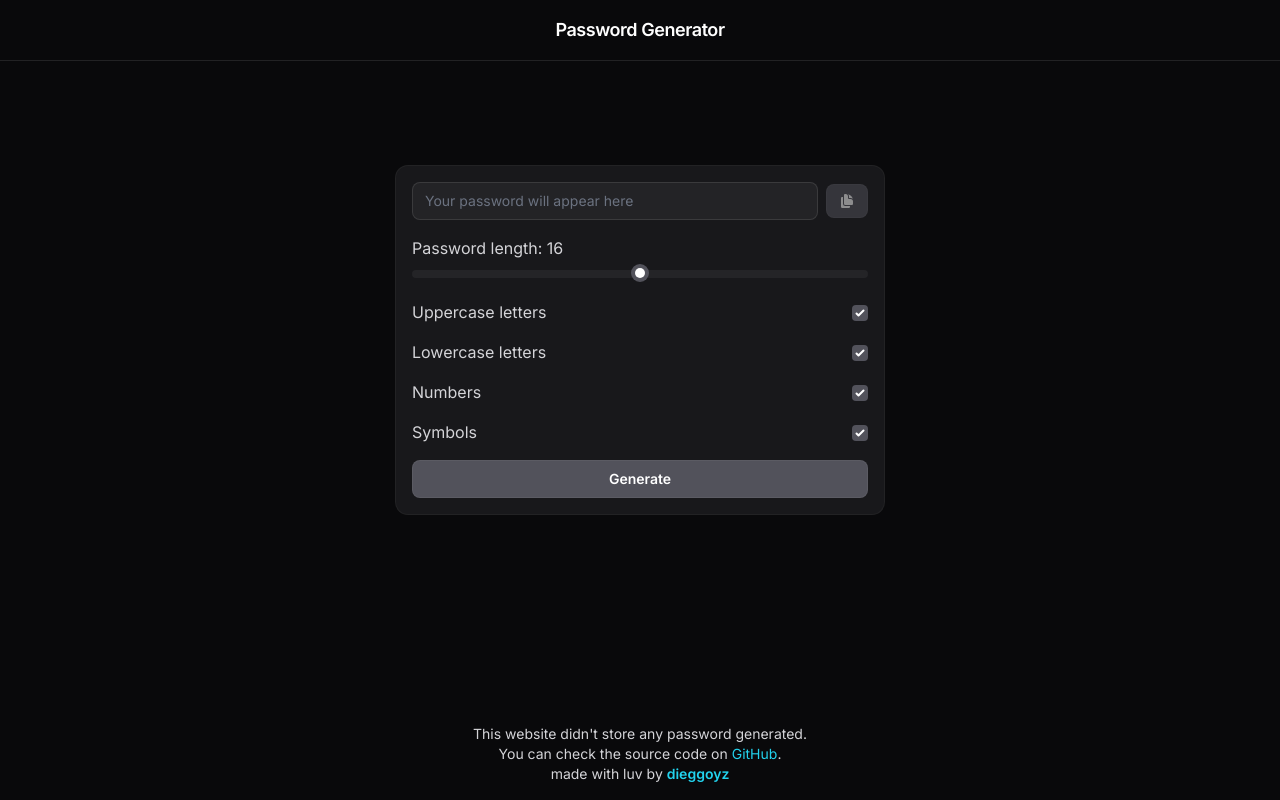
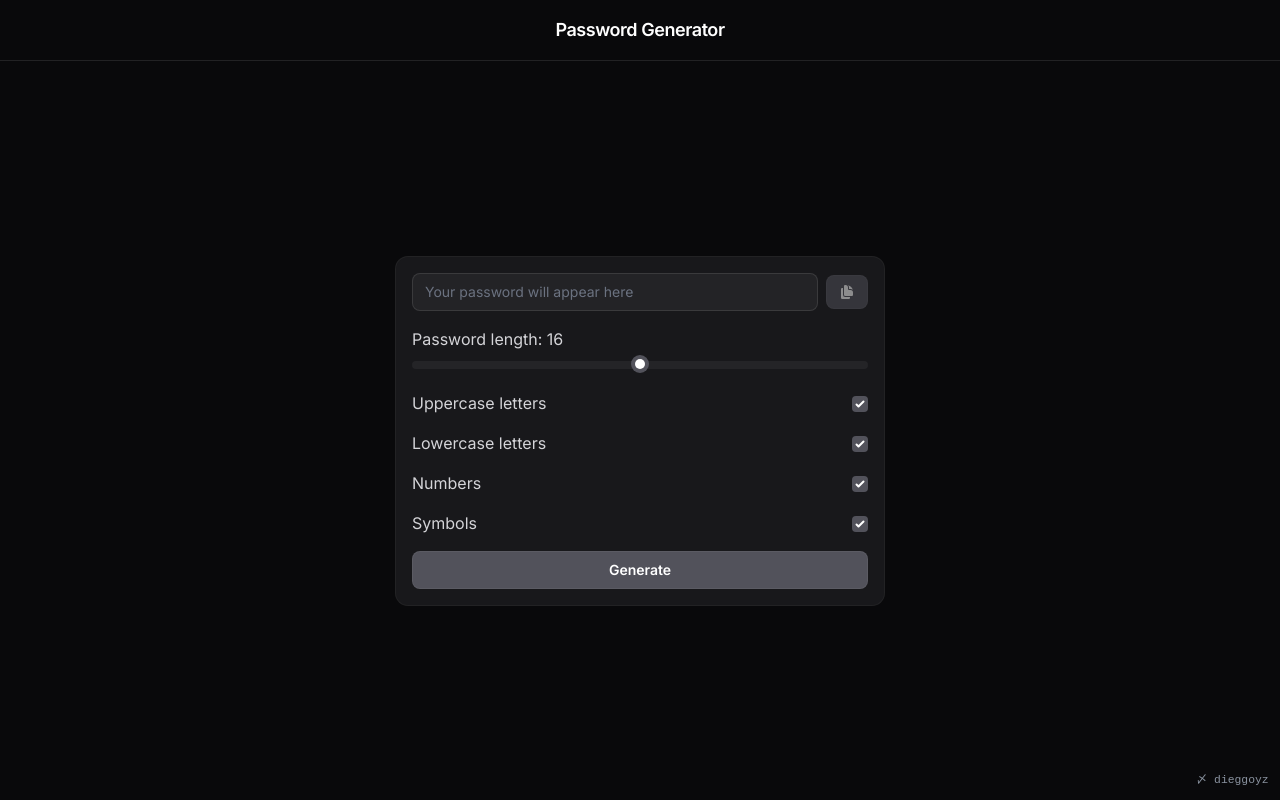
Before and after one commit to dieggoyz/passgen, a Next.js app: page / in a window 1280 px wide. Built offline with nearby package versions, Linux system fonts and the light colour scheme.

Commit message:
📦 chore: minor tweak

```diff
--- a/components/footer.jsx
+++ b/components/footer.jsx
@@ -1,26 +1,22 @@
 export default function Footer() {
 	return (
-		<footer className="w-full py-4 text-center text-sm">
-			<p>This website didn't store any password generated.</p>
-			<p>
-				You can check the source code on{" "}
-				<a
-					href="https://github.com/diegoeffar/password-generator"
-					className="text-cyan-400"
-				>
-					GitHub
-				</a>
-				.
-			</p>
-			<p>
-				made with luv by{" "}
-				<a
-					href="https://github.com/diegoeffar"
-					className="font-semibold text-cyan-400"
-				>
-					dieggoyz
-				</a>
-			</p>
-		</footer>
+		<div
+			style={{
+				bottom: "1em",
+				fontFamily: "monospace",
+				fontSize: ".875em",
+				position: "fixed",
+				right: "1em",
+			}}
+		>
+			<a
+				href="https://github.com/dieggoyz"
+				rel="noopener noreferrer"
+				target="_blank"
+				style={{ color: "#8A93A0", textDecoration: "none" }}
+			>
+				〆 dieggoyz
+			</a>
+		</div>
 	)
 }
--- a/package.json
+++ b/package.json
@@ -9,7 +9,7 @@
     "lint": "next lint ."
   },
   "dependencies": {
-    "next": "14.1.4",
+    "next": "^14.2.17",
     "react": "^18",
     "react-dom": "^18",
     "react-toastify": "^10.0.5"
```
Also changed, not shown: 1 other file (tests, documents, lock files or other folders).
